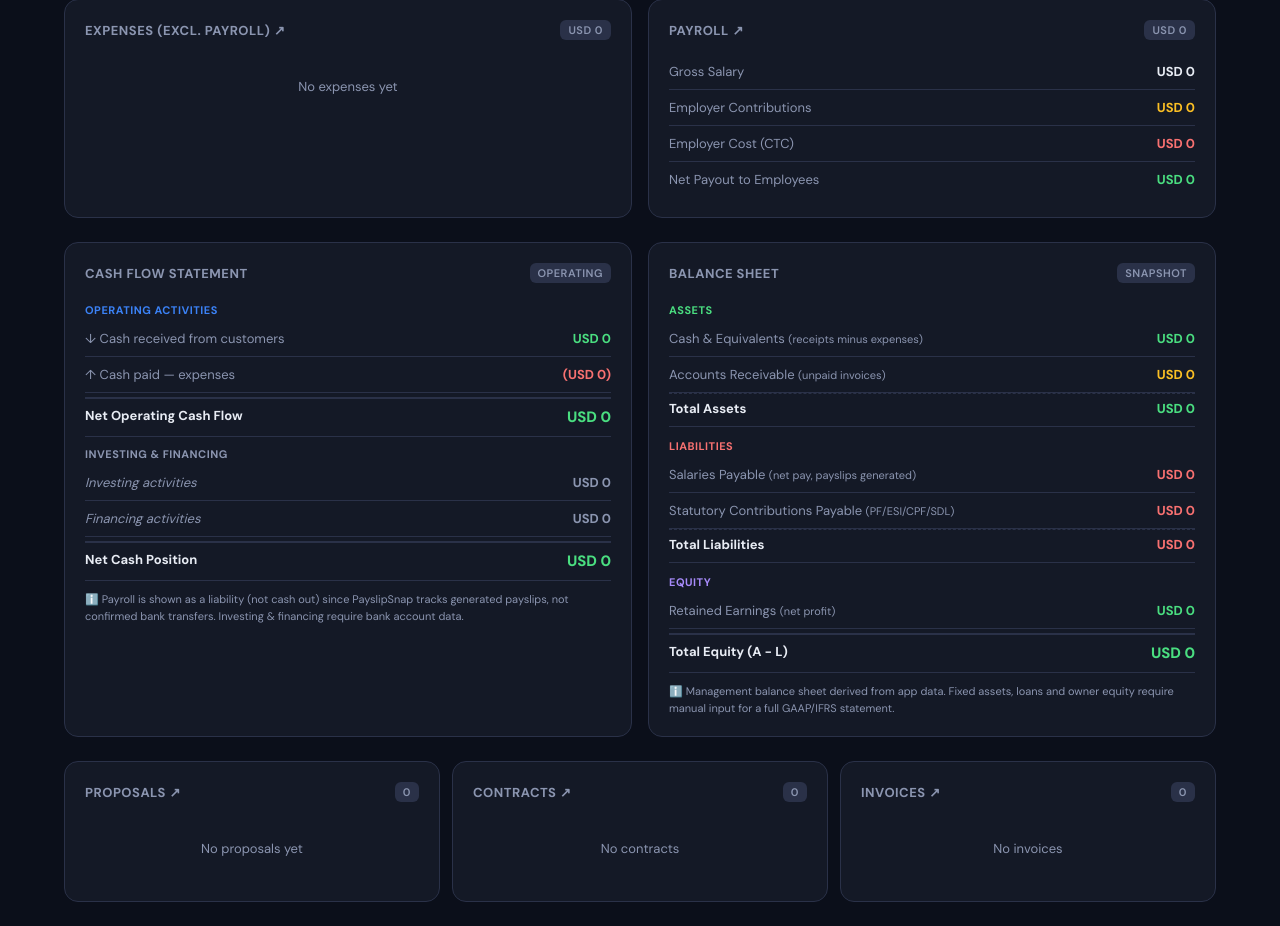
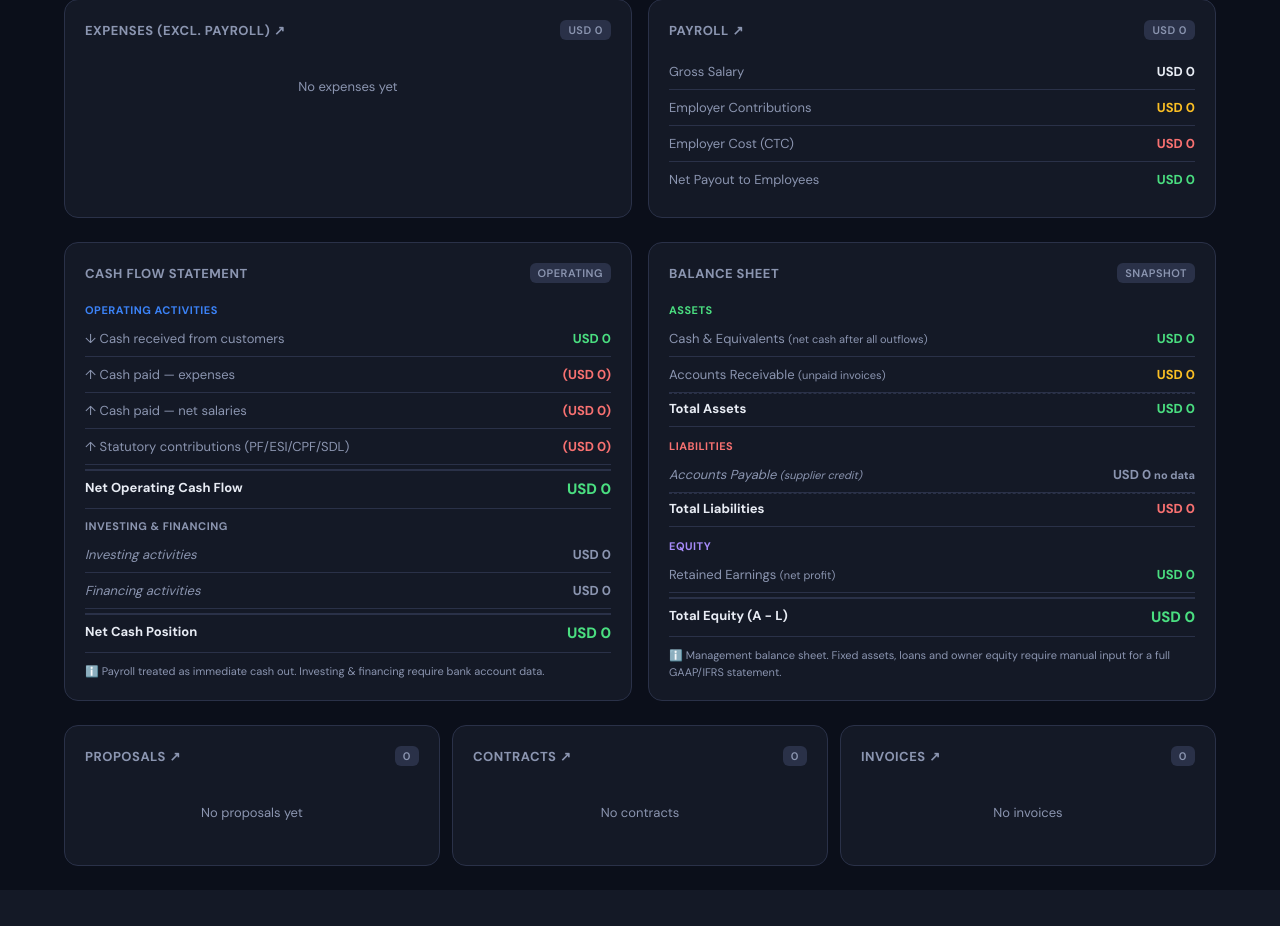
Before and after one commit to akaistudio/financesnap, a Flask app: page / in a window 1280 px wide. Shown: the part 772-1698 px from the top of the page. After the commit the page ends 1638 px from the top, so only its background shows below. Run offline with Flask 3, Linux system fonts and the light colour scheme; the visitor is signed in with stand-in values (Sample User, id 1); a database or web service that is not in the repository returns one stand-in record (values such as "Sample title"); some libraries are stand-ins or nearby versions.

Commit message:
fix: payroll as immediate cash out — net salaries + statutory contributions in cash flow

```diff
--- a/app.py
+++ b/app.py
@@ -596,53 +596,46 @@ def dashboard():
     mcv = max([m['income']+m['expense']+m['payroll'] for m in monthly]+[1])
 
     # ── Cash Flow Statement ──────────────────────────────────────
-    # Operating Activities
-    # Note: payroll is treated as Salaries Payable (liability) since PayslipSnap
-    # tracks generated payslips, not confirmed bank transfers. Remove from cash out.
-    cf_receipts      = total_paid          # Cash in: paid invoices
-    cf_exp_paid      = total_expenses      # Cash out: expenses (receipts logged = cash spent)
-    cf_net_operating = cf_receipts - cf_exp_paid
+    # Operating Activities — payroll treated as immediate cash out
+    cf_receipts      = total_paid
+    cf_exp_paid      = total_expenses
+    cf_payroll_paid  = total_payroll_net
+    cf_employer_contrib = total_payroll - total_payroll_gross  # PF/ESI/CPF/SDL
+    cf_net_operating = cf_receipts - cf_exp_paid - cf_payroll_paid - cf_employer_contrib
 
-    # Investing / Financing — not enough data, show as 0 with note
     cf_net_investing  = 0.0
     cf_net_financing  = 0.0
-    cf_net_total      = cf_net_operating + cf_net_investing + cf_net_financing
+    cf_net_total      = cf_net_operating
 
     cash_flow = {
-        'receipts':      cf_receipts,
-        'exp_paid':      cf_exp_paid,
-        'net_operating': cf_net_operating,
-        'net_investing': cf_net_investing,
-        'net_financing': cf_net_financing,
-        'net_total':     cf_net_total,
+        'receipts':          cf_receipts,
+        'exp_paid':          cf_exp_paid,
+        'payroll_paid':      cf_payroll_paid,
+        'employer_contrib':  cf_employer_contrib,
+        'net_operating':     cf_net_operating,
+        'net_investing':     cf_net_investing,
+        'net_financing':     cf_net_financing,
+        'net_total':         cf_net_total,
     }
 
     # ── Balance Sheet ────────────────────────────────────────────
     # ASSETS
-    bs_ar          = total_unpaid                        # Accounts Receivable = unpaid invoices
-    bs_cash        = max(0.0, cf_net_operating)          # Cash proxy = receipts minus expenses
+    bs_ar           = total_unpaid
+    bs_cash         = max(0.0, cf_net_operating)  # Cash proxy = what's left after all outflows
     bs_total_assets = bs_ar + bs_cash
 
-    # LIABILITIES
-    # Payroll is a liability — payslips generated but bank transfer not confirmed
-    bs_payroll_payable   = total_payroll_net             # Net salaries owed to employees
-    bs_employer_contrib  = total_payroll - total_payroll_gross  # PF/ESI/CPF/SDL owed to authorities
-    bs_total_liabilities = bs_payroll_payable + bs_employer_contrib
+    # LIABILITIES — payroll already paid, so no salary payable
+    bs_total_liabilities = 0.0
 
-    # EQUITY  (Assets - Liabilities)
+    # EQUITY
     bs_retained_earnings = profit
     bs_total_equity      = bs_total_assets - bs_total_liabilities
 
     balance_sheet = {
-        # Assets
         'cash':              bs_cash,
         'ar':                bs_ar,
         'total_assets':      bs_total_assets,
-        # Liabilities
-        'payroll_payable':   bs_payroll_payable,
-        'employer_contrib':  bs_employer_contrib,
         'total_liabilities': bs_total_liabilities,
-        # Equity
         'retained_earnings': bs_retained_earnings,
         'total_equity':      bs_total_equity,
     }
--- a/templates/dashboard.html
+++ b/templates/dashboard.html
@@ -225,6 +225,14 @@ td{padding:9px 10px;font-size:13px;color:var(--text);border-bottom:1px solid var
             <span class="l">↑ Cash paid — expenses</span>
             <span class="v r">({{ curr }}{{ "{:,.0f}".format(cash_flow.exp_paid) }})</span>
         </div>
+        <div class="sr">
+            <span class="l">↑ Cash paid — net salaries</span>
+            <span class="v r">({{ curr }}{{ "{:,.0f}".format(cash_flow.payroll_paid) }})</span>
+        </div>
+        <div class="sr">
+            <span class="l">↑ Statutory contributions (PF/ESI/CPF/SDL)</span>
+            <span class="v r">({{ curr }}{{ "{:,.0f}".format(cash_flow.employer_contrib) }})</span>
+        </div>
         <div class="sr" style="border-top:2px solid var(--border);margin-top:4px;padding-top:8px">
             <span class="l" style="font-weight:700;color:var(--text)">Net Operating Cash Flow</span>
             <span class="v {{ 'g' if cash_flow.net_operating >= 0 else 'r' }}" style="font-size:15px;font-weight:800">
@@ -232,14 +240,8 @@ td{padding:9px 10px;font-size:13px;color:var(--text);border-bottom:1px solid var
             </span>
         </div>
         <div style="font-size:11px;font-weight:700;text-transform:uppercase;letter-spacing:.5px;color:var(--text2);padding:10px 0 4px">Investing &amp; Financing</div>
-        <div class="sr">
-            <span class="l" style="color:var(--text2);font-style:italic">Investing activities</span>
-            <span class="v" style="color:var(--text2)">{{ curr }}0</span>
-        </div>
-        <div class="sr">
-            <span class="l" style="color:var(--text2);font-style:italic">Financing activities</span>
-            <span class="v" style="color:var(--text2)">{{ curr }}0</span>
-        </div>
+        <div class="sr"><span class="l" style="color:var(--text2);font-style:italic">Investing activities</span><span class="v" style="color:var(--text2)">{{ curr }}0</span></div>
+        <div class="sr"><span class="l" style="color:var(--text2);font-style:italic">Financing activities</span><span class="v" style="color:var(--text2)">{{ curr }}0</span></div>
         <div class="sr" style="border-top:2px solid var(--border);margin-top:4px;padding-top:8px">
             <span class="l" style="font-weight:700;color:var(--text)">Net Cash Position</span>
             <span class="v {{ 'g' if cash_flow.net_total >= 0 else 'r' }}" style="font-size:15px;font-weight:800">
@@ -247,7 +249,7 @@ td{padding:9px 10px;font-size:13px;color:var(--text);border-bottom:1px solid var
             </span>
         </div>
         <p style="font-size:11px;color:var(--text2);margin-top:10px;line-height:1.5">
-            ℹ️ Payroll is shown as a liability (not cash out) since PayslipSnap tracks generated payslips, not confirmed bank transfers. Investing &amp; financing require bank account data.
+            ℹ️ Payroll treated as immediate cash out. Investing &amp; financing require bank account data.
         </p>
     </div>
 
@@ -257,7 +259,7 @@ td{padding:9px 10px;font-size:13px;color:var(--text);border-bottom:1px solid var
 
         <div style="font-size:11px;font-weight:700;text-transform:uppercase;letter-spacing:.5px;color:var(--green);padding:6px 0 4px">Assets</div>
         <div class="sr">
-            <span class="l">Cash &amp; Equivalents <span style="font-size:11px;color:var(--text2)">(receipts minus expenses)</span></span>
+            <span class="l">Cash &amp; Equivalents <span style="font-size:11px;color:var(--text2)">(net cash after all outflows)</span></span>
             <span class="v g">{{ curr }}{{ "{:,.0f}".format(balance_sheet.cash) }}</span>
         </div>
         <div class="sr">
@@ -271,16 +273,12 @@ td{padding:9px 10px;font-size:13px;color:var(--text);border-bottom:1px solid var
 
         <div style="font-size:11px;font-weight:700;text-transform:uppercase;letter-spacing:.5px;color:var(--red);padding:12px 0 4px">Liabilities</div>
         <div class="sr">
-            <span class="l">Salaries Payable <span style="font-size:11px;color:var(--text2)">(net pay, payslips generated)</span></span>
-            <span class="v r">{{ curr }}{{ "{:,.0f}".format(balance_sheet.payroll_payable) }}</span>
-        </div>
-        <div class="sr">
-            <span class="l">Statutory Contributions Payable <span style="font-size:11px;color:var(--text2)">(PF/ESI/CPF/SDL)</span></span>
-            <span class="v r">{{ curr }}{{ "{:,.0f}".format(balance_sheet.employer_contrib) }}</span>
+            <span class="l" style="color:var(--text2);font-style:italic">Accounts Payable <span style="font-size:11px">(supplier credit)</span></span>
+            <span class="v" style="color:var(--text2)">{{ curr }}0 <span style="font-size:11px">no data</span></span>
         </div>
         <div class="sr" style="border-top:1px dashed var(--border);padding-top:6px">
             <span class="l" style="font-weight:700;color:var(--text)">Total Liabilities</span>
-            <span class="v r" style="font-weight:800">{{ curr }}{{ "{:,.0f}".format(balance_sheet.total_liabilities) }}</span>
+            <span class="v r" style="font-weight:800">{{ curr }}0</span>
         </div>
 
         <div style="font-size:11px;font-weight:700;text-transform:uppercase;letter-spacing:.5px;color:var(--purple);padding:12px 0 4px">Equity</div>
@@ -295,7 +293,7 @@ td{padding:9px 10px;font-size:13px;color:var(--text);border-bottom:1px solid var
             </span>
         </div>
         <p style="font-size:11px;color:var(--text2);margin-top:10px;line-height:1.5">
-            ℹ️ Management balance sheet derived from app data. Fixed assets, loans and owner equity require manual input for a full GAAP/IFRS statement.
+            ℹ️ Management balance sheet. Fixed assets, loans and owner equity require manual input for a full GAAP/IFRS statement.
         </p>
     </div>
 </div>
```
